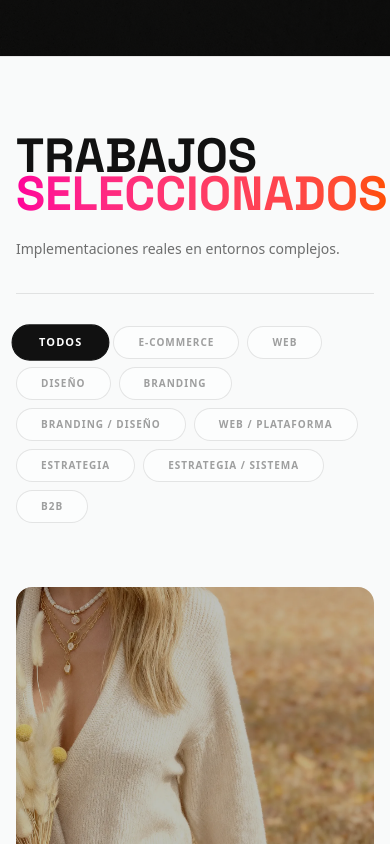
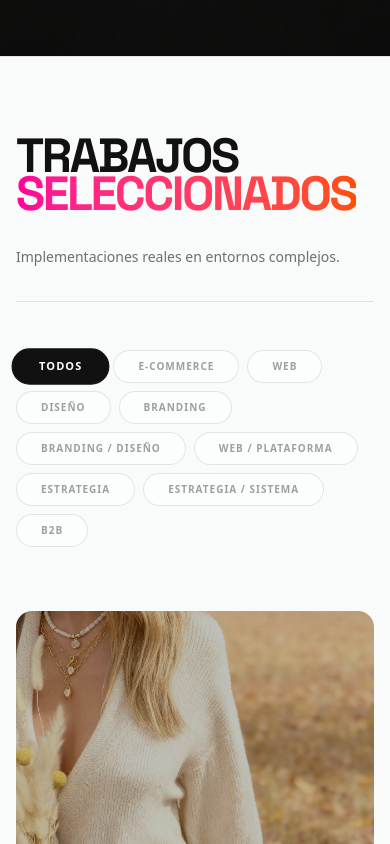
Before and after one commit to joerey101/joserey101, a Next.js app: page / in a window 390 px wide. Shown: the part 2480-3324 px from the top of the page. Built offline with nearby package versions, Linux system fonts and the light colour scheme.

Commit message:
style: fix footer typography sizing and increase case grid container width for better high-res scaling

```diff
--- a/components/CaseStudyHybridSystem.tsx
+++ b/components/CaseStudyHybridSystem.tsx
@@ -225,15 +225,15 @@ export default function CaseStudyHybridSystem({ initialCases, lang }: CaseStudyH
 
     return (
         <section id="work" className="py-20 md:py-32 bg-background-light overflow-hidden">
-            <div className="max-w-[1600px] mx-auto px-4 md:px-8">
+            <div className="max-w-[1800px] mx-auto px-4 md:px-12">
 
                 {/* Header */}
-                <div className="mb-8 flex items-end justify-between border-b border-carbon/10 pb-8">
+                <div className="mb-12 flex items-end justify-between border-b border-carbon/10 pb-8">
                     <div>
-                        <h2 className="text-5xl md:text-8xl font-display font-black uppercase text-carbon leading-[0.8]">
+                        <h2 className="text-5xl md:text-8xl lg:text-[10rem] font-display font-black uppercase text-carbon leading-[0.8] tracking-tighter">
                             {lang === 'es' ? 'Trabajos' : 'Selected'} <span className="text-transparent bg-clip-text bg-gradient-to-r from-neon-pink to-vibrant-orange">{lang === 'es' ? 'Seleccionados' : 'Work'}</span>
                         </h2>
-                        <p className="mt-6 text-carbon/60 text-sm md:text-lg font-light max-w-2xl leading-relaxed">
+                        <p className="mt-8 text-carbon/60 text-sm md:text-xl font-light max-w-3xl leading-relaxed">
                             {lang === 'es' ? 'Implementaciones reales en entornos complejos.' : 'Real-world implementations in complex environments.'}
                         </p>
                     </div>
--- a/components/Footer.tsx
+++ b/components/Footer.tsx
@@ -25,37 +25,37 @@ export default function Footer({ lang }: FooterProps) {
             </div>
 
             <div className="pt-20 relative z-10 mb-12">
-                <h2 className="font-display font-black text-[8vw] md:text-[6rem] leading-[0.9] tracking-[-0.03em] uppercase mb-6">
+                <h2 className="font-display font-black text-[7vw] md:text-[5rem] lg:text-[6rem] leading-[0.9] tracking-[-0.03em] uppercase mb-6">
                     {t.title}
                 </h2>
-                <p className="font-meta text-lg md:text-xl text-carbon/80 max-w-2xl font-bold leading-relaxed">
+                <p className="font-meta text-base md:text-lg lg:text-xl text-carbon/80 max-w-2xl font-bold leading-relaxed">
                     {t.desc}
                 </p>
             </div>
 
             <div className="grid grid-cols-1 md:grid-cols-12 gap-12 items-end relative z-10 pb-12">
-                <div className="md:col-span-6">
+                <div className="md:col-span-4 lg:col-span-5">
                     <button
                         onClick={() => setIsFormOpen(true)}
-                        className="inline-flex items-center gap-4 px-10 py-5 bg-carbon text-white rounded-full font-display font-bold text-2xl md:text-3xl uppercase tracking-widest hover:scale-105 hover:bg-white hover:text-carbon transition-all shadow-xl group cursor-pointer"
+                        className="inline-flex items-center gap-4 px-10 py-5 bg-carbon text-white rounded-full font-display font-bold text-xl md:text-2xl uppercase tracking-widest hover:scale-105 hover:bg-white hover:text-carbon transition-all shadow-xl group cursor-pointer"
                     >
-                        {t.cta} <span className="material-symbols-outlined text-3xl group-hover:translate-x-2 transition-transform">arrow_outward</span>
+                        {t.cta} <span className="material-symbols-outlined text-2xl group-hover:translate-x-2 transition-transform">arrow_outward</span>
                     </button>
                 </div>
-                <div className="md:col-span-3 flex flex-col gap-2 font-display text-sm uppercase tracking-widest font-bold">
+                <div className="md:col-span-4 lg:col-span-2 flex justify-center items-center font-display text-xs uppercase tracking-widest font-bold">
                     {socialLinks.map((link, i) => (
                         <a
                             key={i}
                             href={link.url}
                             target="_blank"
                             rel="noopener noreferrer"
-                            className="hover:text-white transition-colors w-fit"
+                            className="hover:text-white transition-colors"
                         >
                             {link.name}
                         </a>
                     ))}
                 </div>
-                <div className="md:col-span-3 text-right">
+                <div className="md:col-span-4 lg:col-span-5 text-right">
                     <p className="font-meta text-[10px] uppercase tracking-widest font-bold opacity-60">
                         {t.copyright}
                     </p>
```
